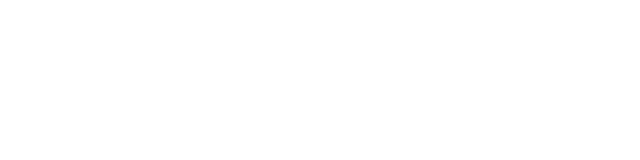
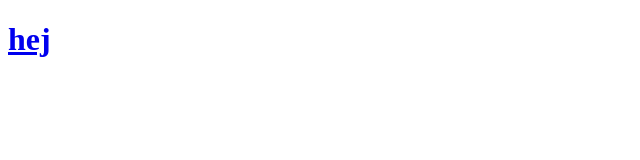
Before and after one commit to ebadianh/cinema-hub, a React (Vite) app: page / in a window 1280 px wide. Shown: the top 160 px of the page, without its empty margins (0-640 px from the left). Built offline with nearby package versions, Linux system fonts and the light colour scheme.

Commit message:
Merged backend into branch
- resolve merge conflics locally
- added page routing
- added bootstrap
- refactor .tsx filenames

```diff
--- a/package.json
+++ b/package.json
@@ -10,9 +10,12 @@
     "preview": "vite preview"
   },
   "dependencies": {
+    "bootstrap": "^5.3.8",
     "react": "^19.2.0",
+    "react-bootstrap": "^2.10.10",
     "react-dom": "^19.2.0",
-    "react-router-dom": "^7.13.0"
+    "react-router-dom": "^7.13.0",
+    "sass": "^1.97.3"
   },
   "devDependencies": {
     "@eslint/js": "^9.39.1",
--- a/src/interfaces/FilmData.ts
+++ b/src/interfaces/FilmData.ts
@@ -8,3 +8,4 @@
     types: string[];
 }
 // Här bestämmer vi vad för data som ska hämtas
+// Ska vi ha flera för olika data??
--- a/src/main.tsx
+++ b/src/main.tsx
@@ -1,10 +1,21 @@
 import { StrictMode } from 'react';
-import { createRoot } from 'react-dom/client';
-import './index.css';
-import App from './App.tsx';
+import { createRoot } from 'react-dom/client'
+import { createBrowserRouter, RouterProvider, type RouteObject } from 'react-router-dom';
+import './index.css'
+import App from './App.tsx'
+/* import '../sass/index.scss'; */
+import routes from './routes';
+
+const router = createBrowserRouter([
+  {
+    path: '/',
+    element: <App />,
+    children: routes as RouteObject[]
+  }
+]);
 
 createRoot(document.getElementById('root')!).render(
   <StrictMode>
-    <App />
+    <RouterProvider router={router} />
   </StrictMode>,
-);
+)
--- a/src/pages/Pokemons.tsx
+++ b/src/pages/Boilerplate.tsx
@@ -1,4 +1,4 @@
-/*
+
 import { useEffect, useState } from "react";
 import type PokemonCardData from "../interfaces/PokemonCardData.ts";
 
@@ -113,4 +113,3 @@
     </div>
   </>;
 }
-*/
--- a/src/pages/CardInfo.tsx
+++ b/src/pages/FilmDetails.tsx
@@ -1,11 +1,11 @@
+import { useParams } from "react-router-dom"
 /*
 import { useEffect, useState } from "react"
-import { useParams } from "react-router-dom"
 import type PokemonCardData from "../interfaces/PokemonCardData"
 */
-export default function CardInfo() {
+export default function FilmDetails() {
+    const { id } = useParams()
 /*
-    const { id } = useParams()
     const [pokemonCards, setPokemonCards] = useState<PokemonCardData[]>([])
     const [card, setCard] = useState<PokemonCardData>()
 
@@ -33,9 +33,9 @@
         findCardById(String(id))
     }, [pokemonCards])
 
+    */
     return <>
-        <h2>{card?.name}</h2>
-        <img src={card?.images.small} alt="No image" />
+        <h2>hej{id}</h2>
+
     </>
-    */
 }
--- /dev/null
+++ b/src/pages/Films.tsx
@@ -0,0 +1,3 @@
+
+
+// Get all films page with filter components
--- a/src/pages/Home.tsx
+++ b/src/pages/Start.tsx
@@ -3,9 +3,13 @@
 import type FilmData from "../interfaces/FilmData";
 
 
-export default function Home() {
-  return
-  <>
-  <div></div>
+export default function StartPage() {
+  return <>
+    <Link
+      to="/">
+      <div>
+        <h1>hej</h1>
+      </div>
+    </Link>
   </>;
 }
--- a/src/partials/Header.tsx
+++ b/src/partials/Header.tsx
@@ -1,9 +1,10 @@
 import { useState } from 'react';
+import { Container, Nav, Navbar } from 'react-bootstrap';
 import { Link, useLocation } from 'react-router-dom';
 import routes from '../routes.tsx';
 
 export default function Header() {
-/*
+
   // whether the navbar is expanded or not
   // (we use this to close it after a click/selection)
   const [expanded, setExpanded] = useState(false);
@@ -37,7 +38,7 @@
                 <Nav.Link
                   as={Link} key={i} to={path}
                   className={isActive(path) ? 'active' : ''}
-                  /* close menu after selection
+                  /* close menu after selection */
                   onClick={() => setTimeout(() => setExpanded(false), 200)}
                 >{menuLabel}</Nav.Link>
             )}
@@ -46,5 +47,4 @@
       </Container>
     </Navbar>
   </header >;
-  */
  }
```
Also changed, not shown: src/routes.tsx (+20 -5 lines), src/pages/BookingDetails.tsx (added), src/pages/Bookings.tsx (added), 2 other files (tests, documents, lock files or other folders).
